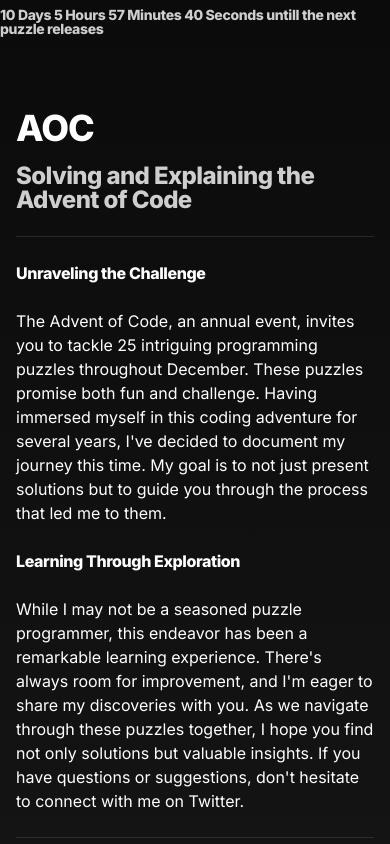
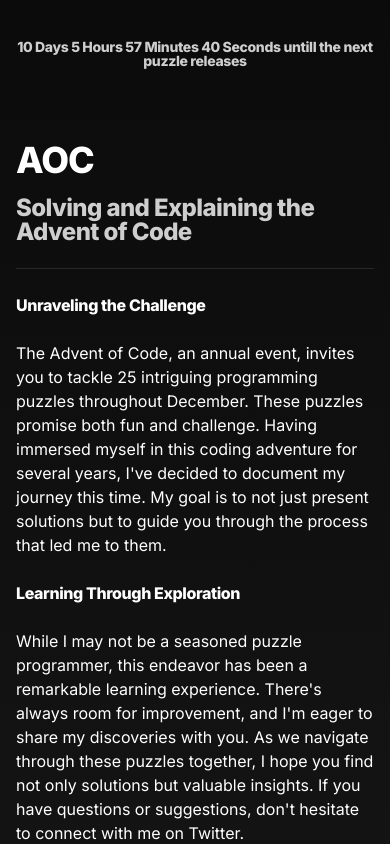
Before and after one commit to 0pilatos0/aoc-explained, a Next.js app: page / in a window 390 px wide. Shown: the top 844 px of the page. Built offline with nearby package versions, Linux system fonts and the light colour scheme.

Commit message:
Update countdown component styling

```diff
--- a/src/components/countdown.tsx
+++ b/src/components/countdown.tsx
@@ -55,8 +55,8 @@
   }, []);
 
   return (
-    <div className="flex flex-col gap-4 py-2">
-      <p className="text-sm font-extrabold leading-[1] tracking-tight text-white text-opacity-80">
+    <div className="flex flex-col gap-4 py-2 pt-10 sm:pt-2">
+      <p className="text-center text-sm font-extrabold leading-[1] tracking-tight text-white text-opacity-80">
         {!countDownHidden && (
           <>
             {(days && hours && minutes && seconds && (
```
